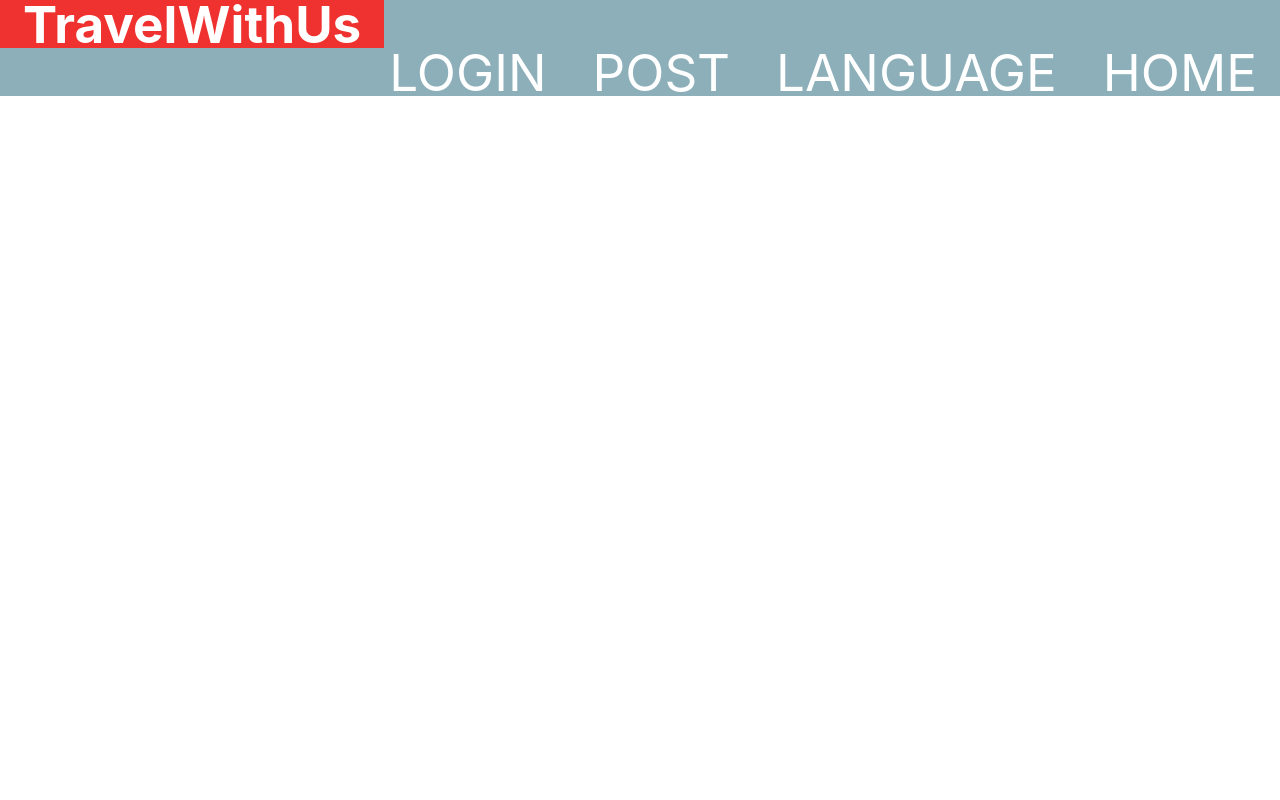
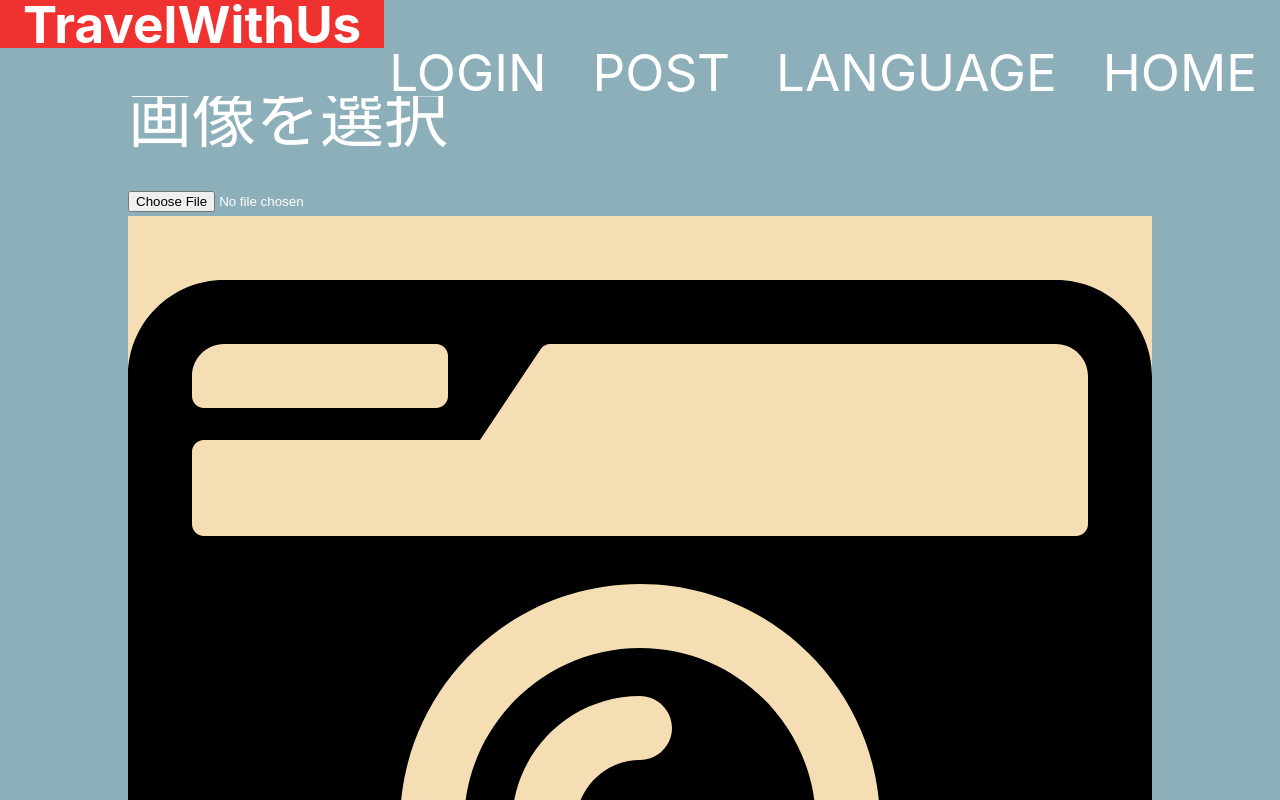
Before and after one commit to SuzukiDaishi/TravelWithUs, a Nuxt app: page /post in a window 1280 px wide. Shown: the top 800 px of the page. Built offline with nearby package versions, Linux system fonts and the light colour scheme.

Commit message:
POST:画像を押すことでinputに入るようにした

```diff
--- a/layouts/default.vue
+++ b/layouts/default.vue
@@ -11,5 +11,6 @@ html {
 }
 body {
   overflow-x:hidden;
+  background: rgb(140, 175, 185);
 }
 </style>
--- a/pages/post.vue
+++ b/pages/post.vue
@@ -1,7 +1,14 @@
 <template>
     <section>
-        <header-bar isInnerFill="ture" />
-        post
+        <header-bar :is-inner-fill="true" />
+        <div class="wrapper">
+            <div class="image-wrapper">
+                <h2 class="form-title">画像を選択</h2>
+                <input type="file" id="image-inputer" accept="image/*">
+                <img id="image-view" src="~assets/camera-retro-solid.svg">
+            </div>
+
+        </div>
     </section>
 </template>
 
@@ -11,10 +18,34 @@ import HeaderBar from '~/components/HeaderBar.vue'
 export default {
     components: {
         HeaderBar
-    }
+    },
+    mounted() {
+        this.$el.querySelector('#image-view')
+        .addEventListener('click', () => {
+            this.$el.querySelector('#image-inputer').click()
+        }, false)
+    },
 }
 </script>
 
-<style>
+<style scoped>
+.wrapper {
+    padding: 5vh 10vw;
+    font-family: 'Tahoma';
+    font-size: 5vw;
+    color: white;
+}
 
+h2.form-title {
+
+}
+
+.image-wrapper {
+    width: 80vw;
+}
+
+.image-wrapper>img {
+    width: 100%;
+    background: wheat;
+}
 </style>
--- a/pages/unimplemented.vue
+++ b/pages/unimplemented.vue
@@ -1,6 +1,6 @@
 <template>
     <section>
-        <header-bar isInnerFill="ture"/>
+        <header-bar :is-inner-fill="true"/>
         <div class="header-space"></div>
         <div class="message-frame">
             <h2>Coming soon...</h2>
```
Also changed, not shown: assets/camera-retro-solid.svg (added), 1 other file (tests, documents, lock files or other folders).
